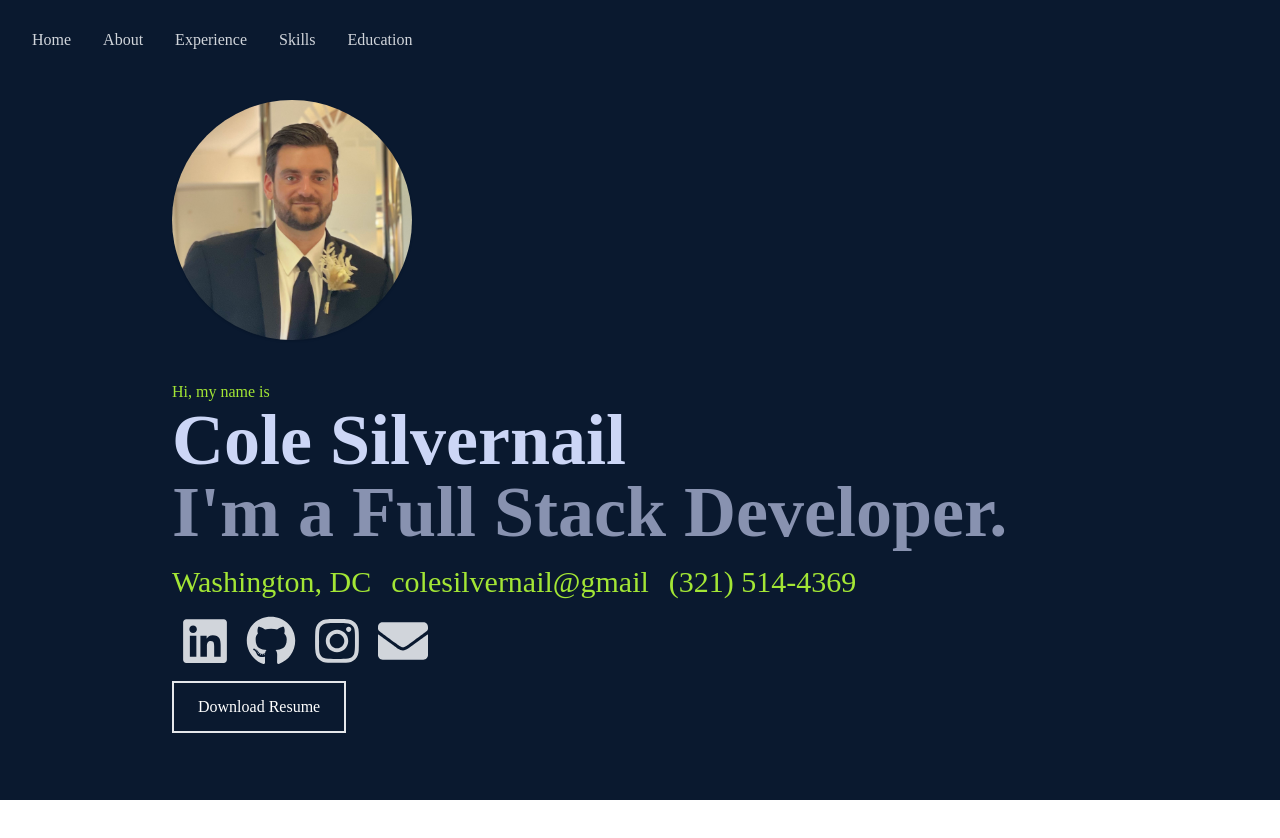
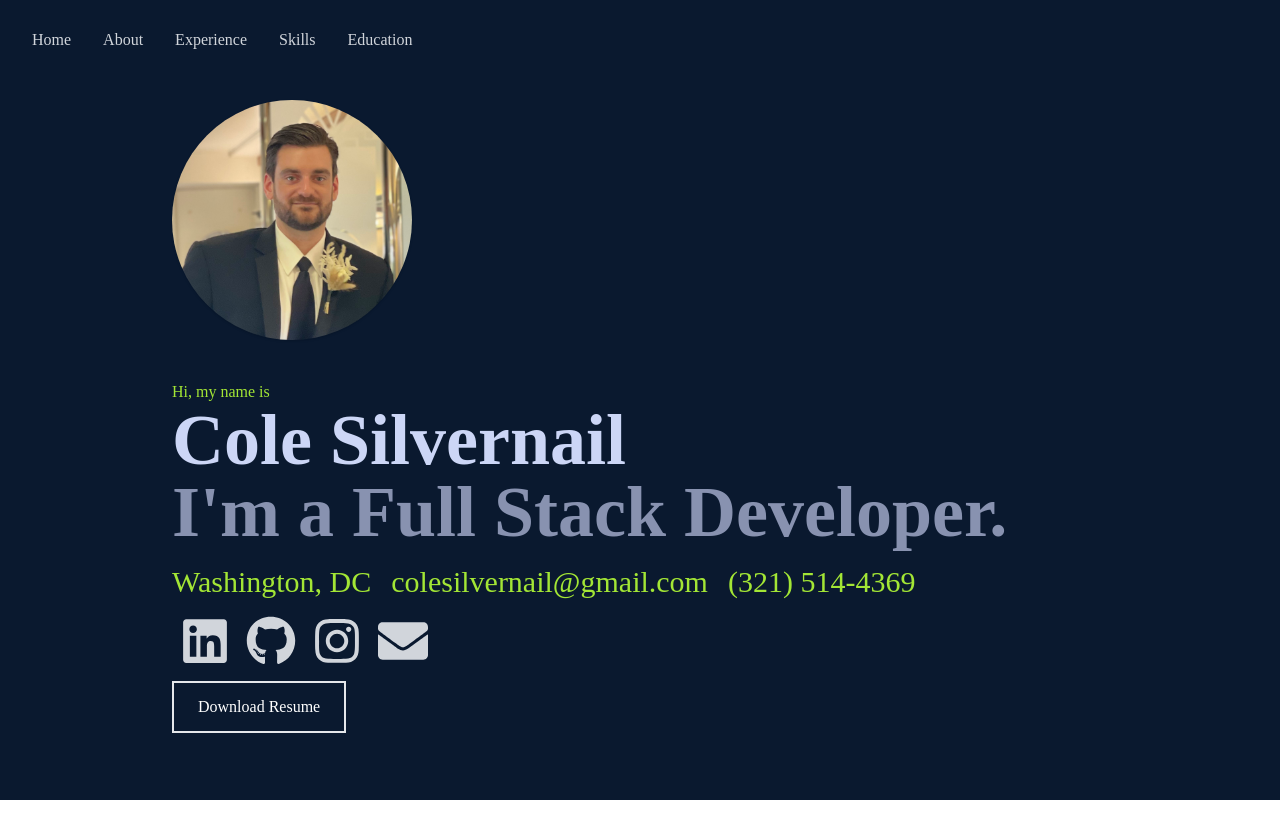
Before and after one commit to coleSil/personal-website-2.0, a React (Create React App) app: page / in a window 1280 px wide. Shown: the top 838 px of the page. Built offline with nearby package versions, Linux system fonts and the light colour scheme.

Commit message:
fix email address

```diff
--- a/src/pages/Home.jsx
+++ b/src/pages/Home.jsx
@@ -20,7 +20,7 @@ const Home = () => {
             <h2 className='text-4xl sm:text-7xl font-bold text-[#8892b0]'>I'm a Full Stack Developer.</h2>
             <div className='text-lime-400 py-4 text-2xl sm:text-3xl'>
                 <p className='lg:inline-block lg:pr-5'>Washington, DC</p>
-                <p className='lg:inline-block lg:pr-5'>colesilvernail@gmail</p>
+                <p className='lg:inline-block lg:pr-5'>colesilvernail@gmail.com</p>
                 <p className='lg:inline-block lg:pr-5'>(321) 514-4369</p>
             </div>
 
```
